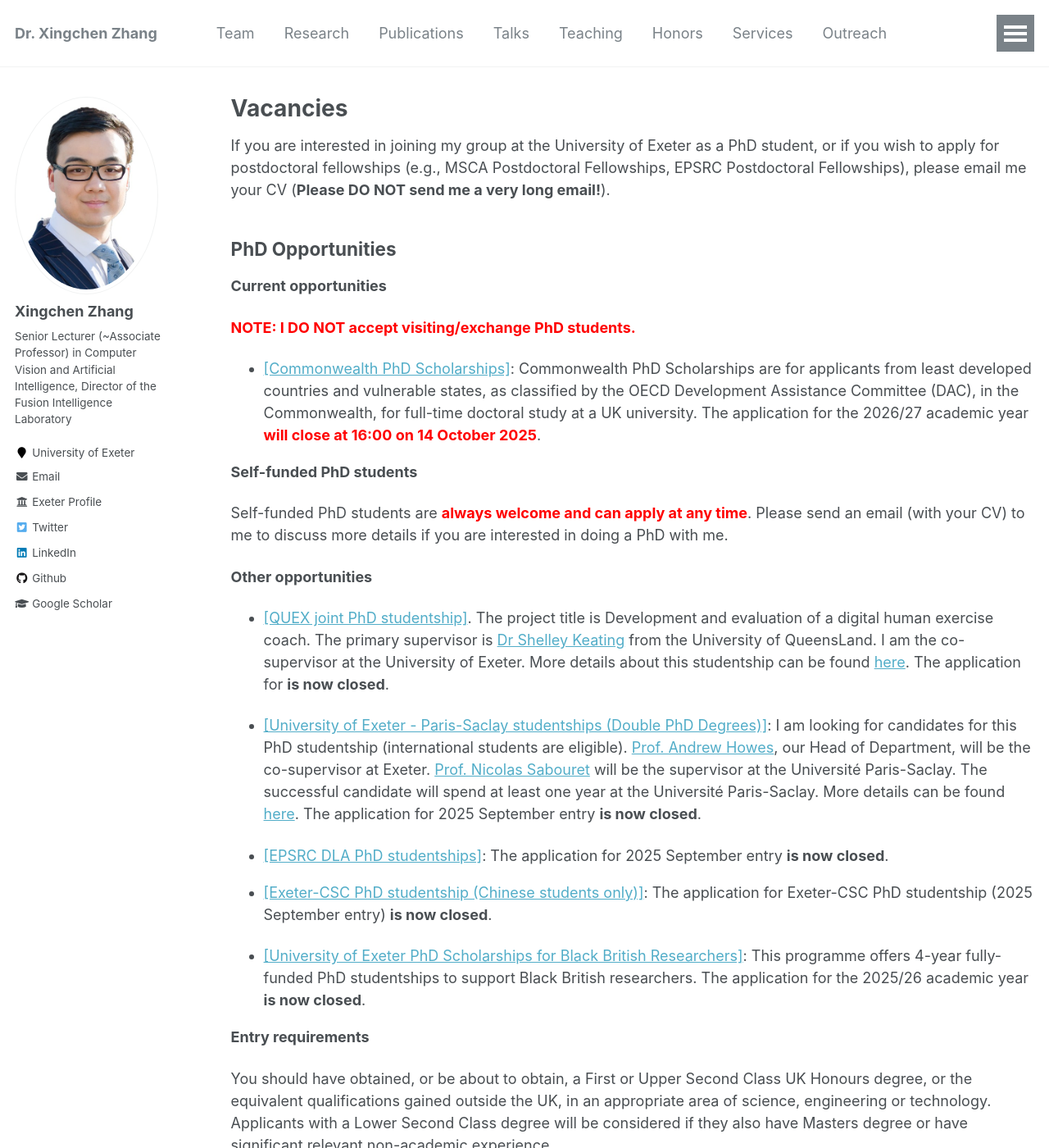
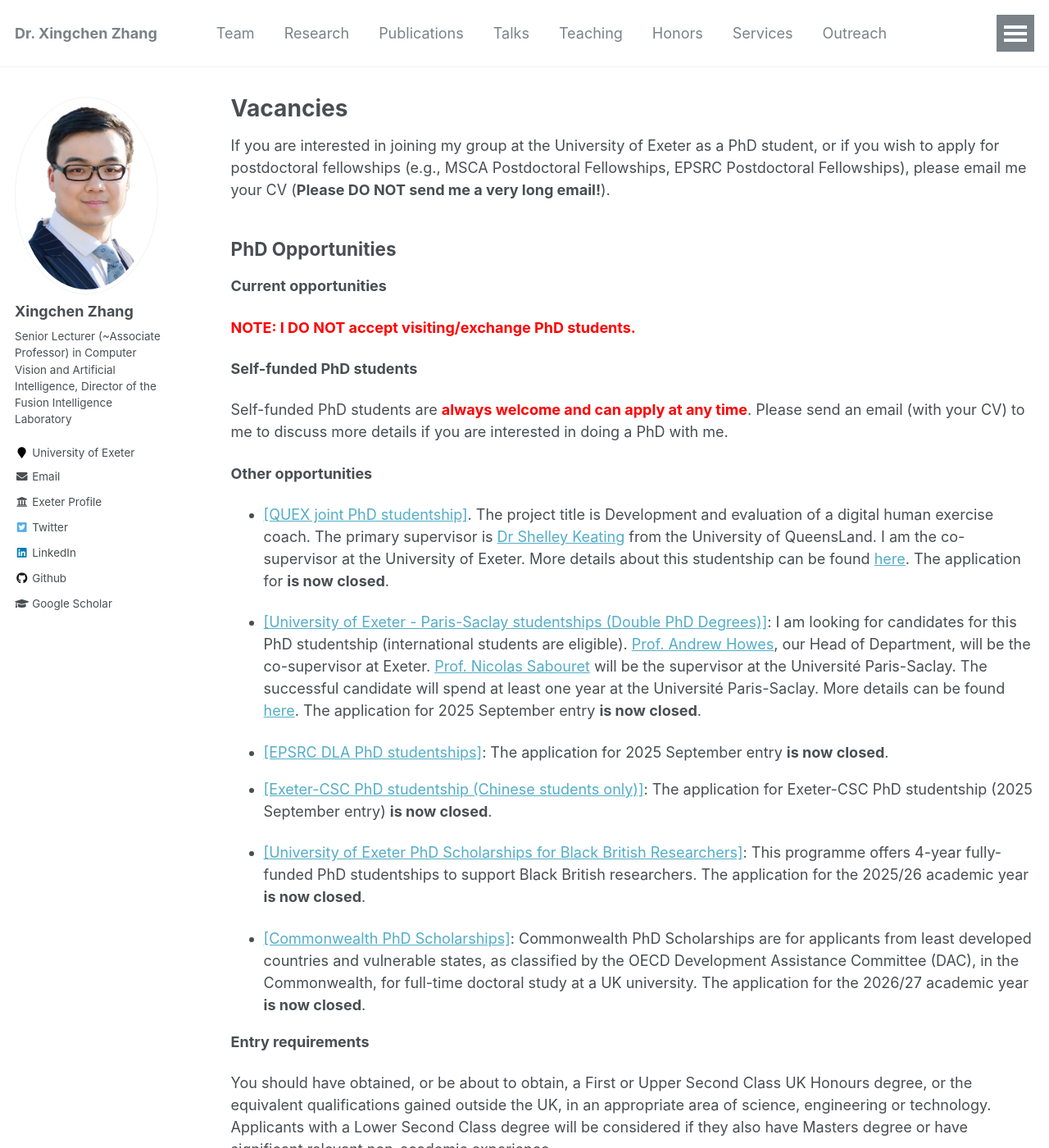
Before and after one commit to xingchenzhang/xingchenzhang.github.io, a Jekyll site: the page built from _pages/vacancies.md, in a window 1280 px wide and 1400 px high. Shown: the whole window at 82% size. Built offline with Jekyll 4.4.1, drawn with Linux system fonts in a browser that asks for light colours; some of the changed lines change nothing that is shown.

Commit message:
remove a scholarship

```diff
--- a/_pages/vacancies.md
+++ b/_pages/vacancies.md
@@ -15,8 +15,6 @@
 
 **<span style="color: red;">NOTE: I DO NOT accept visiting/exchange PhD students.</span>**
 
-- [[Commonwealth PhD Scholarships]](https://cscuk.fcdo.gov.uk/scholarships/commonwealth-phd-scholarships-for-least-developed-countries-and-vulnerable-states/): Commonwealth PhD Scholarships are for applicants from least developed countries and vulnerable states, as classified by the OECD Development Assistance Committee (DAC), in the Commonwealth, for full-time doctoral study at a UK university. The application for the 2026/27 academic year **<span style="color: red;">will close at 16:00 on 14 October 2025</span>**.
-
 **Self-funded PhD students**
 
 Self-funded PhD students are **<span style="color: red;">always welcome and can apply at any time</span>**. Please send an email (with your CV) to me to discuss more details if you are interested in doing a PhD with me.
@@ -33,7 +31,7 @@
 
 - [[University of Exeter PhD Scholarships for Black British Researchers]](https://www.exeter.ac.uk/study/pg-research/funding/phdfunding/black-british/): This programme offers 4-year fully-funded PhD studentships to support Black British researchers. The application for the 2025/26 academic year **is now closed**.
 
-
+- [[Commonwealth PhD Scholarships]](https://cscuk.fcdo.gov.uk/scholarships/commonwealth-phd-scholarships-for-least-developed-countries-and-vulnerable-states/): Commonwealth PhD Scholarships are for applicants from least developed countries and vulnerable states, as classified by the OECD Development Assistance Committee (DAC), in the Commonwealth, for full-time doctoral study at a UK university. The application for the 2026/27 academic year **is now closed**.
 
 **Entry requirements**
 
```
